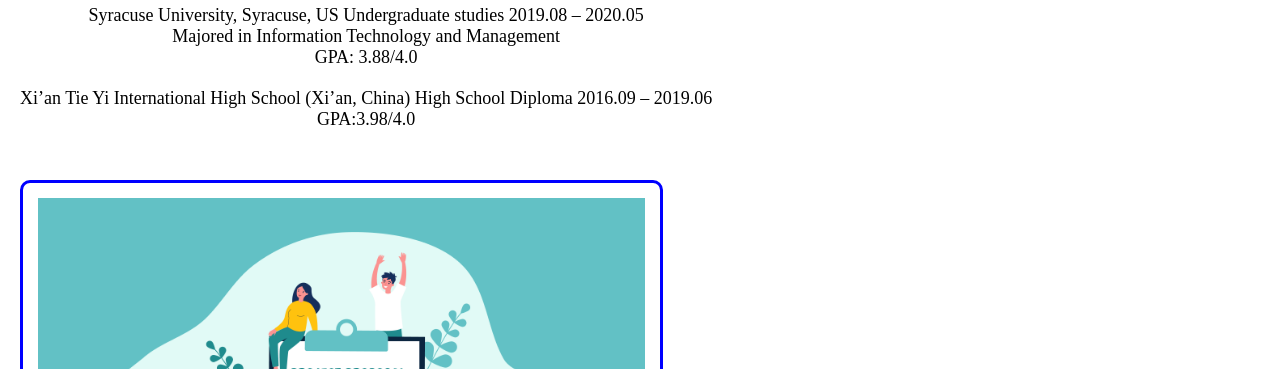
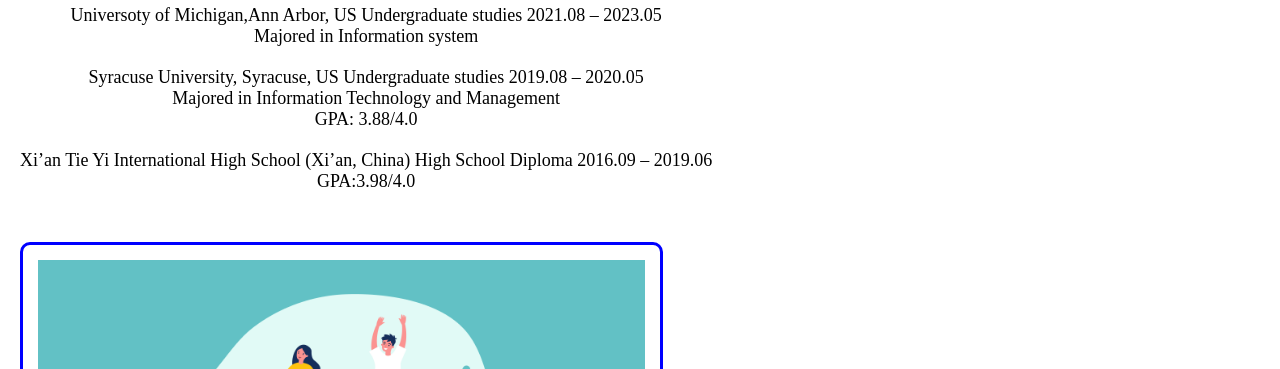
Before and after one commit to xhuscly/Mobile, a plain HTML site: page profolio/index.html in a window 1280 px wide. Shown: the part 731-1100 px from the top of the page. Drawn offline with Linux system fonts and the light colour scheme.

Commit message:
Update index.html

```diff
--- a/profolio/index.html
+++ b/profolio/index.html
@@ -30,6 +30,9 @@
     <div class="about text-block">
         <a id="about"></a>
         <h2>Education Background</h2>
+        <p>Universoty of Michigan,Ann Arbor, US    	Undergraduate studies        				  2021.08 – 2023.05
+          <br>Majored in Information system<br>
+          </p>
         <p>Syracuse University, Syracuse, US    	Undergraduate studies        				  2019.08 – 2020.05
         <br>Majored in Information Technology and Management<br> GPA: 3.88/4.0
         </p>
```
